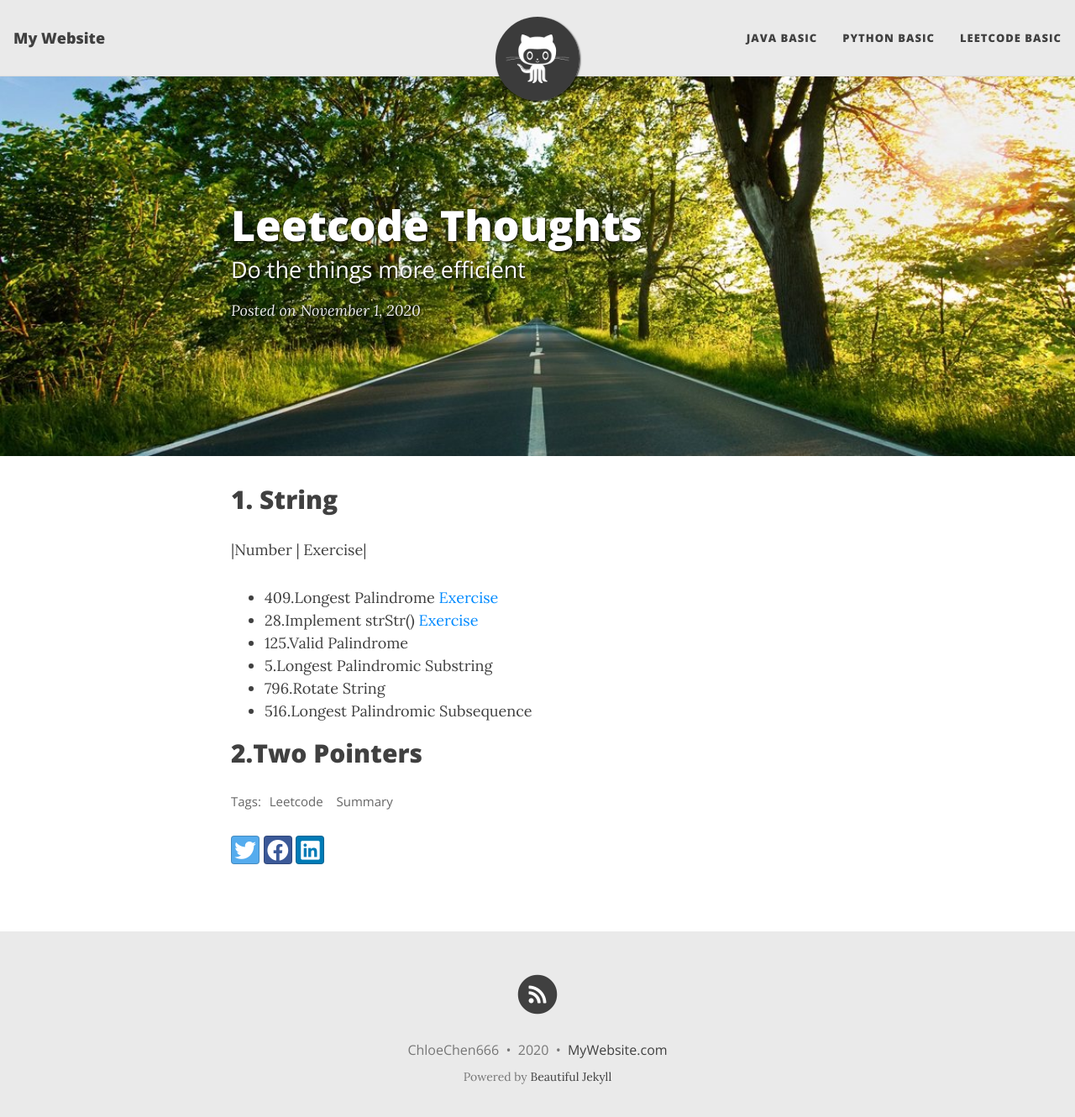
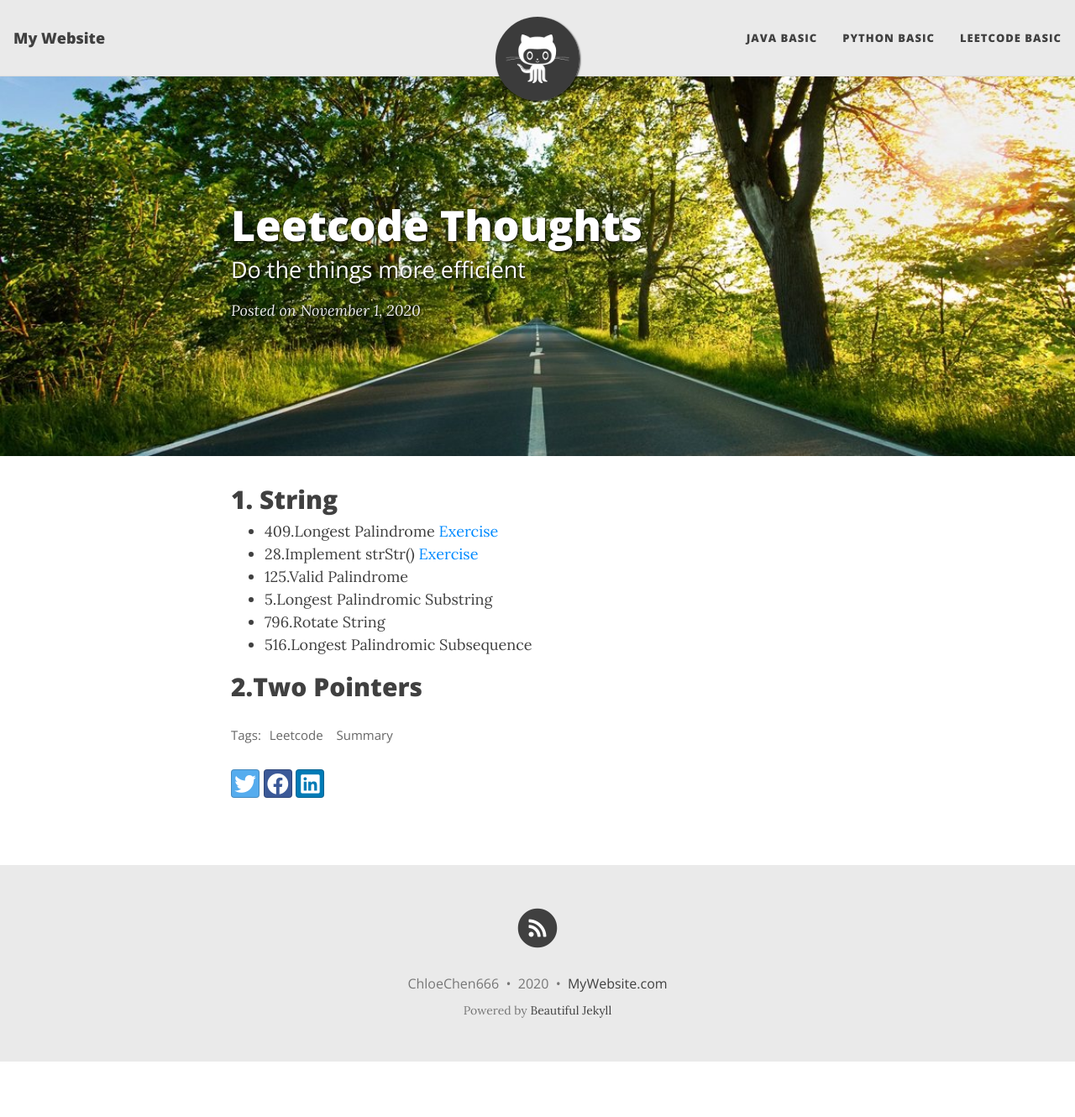
Before and after one commit to chloechen8/TestWeb, a Jekyll site: the page built from _posts/2020-11-1-Leetcode-Hint.md, in a window 1280 px wide and 1343 px high. Shown: the top 1330 px of the window at 84% size. Built offline with Jekyll 4.4.1, drawn with Linux system fonts in a browser that asks for light colours; nearby versions of some CDN libraries.

Commit message:
Update 2020-11-1-Leetcode-Hint.md

```diff
--- a/_posts/2020-11-1-Leetcode-Hint.md
+++ b/_posts/2020-11-1-Leetcode-Hint.md
@@ -9,8 +9,6 @@ tags: [Leetcode, Summary]
 ---
 
 ## 1. String
-|Number | Exercise|
-
 - 409.Longest Palindrome [Exercise](https://leetcode.com/problems/longest-palindrome/)
 - 28.Implement strStr() [Exercise](https://leetcode.com/problems/implement-strstr/)
 - 125.Valid Palindrome
```
